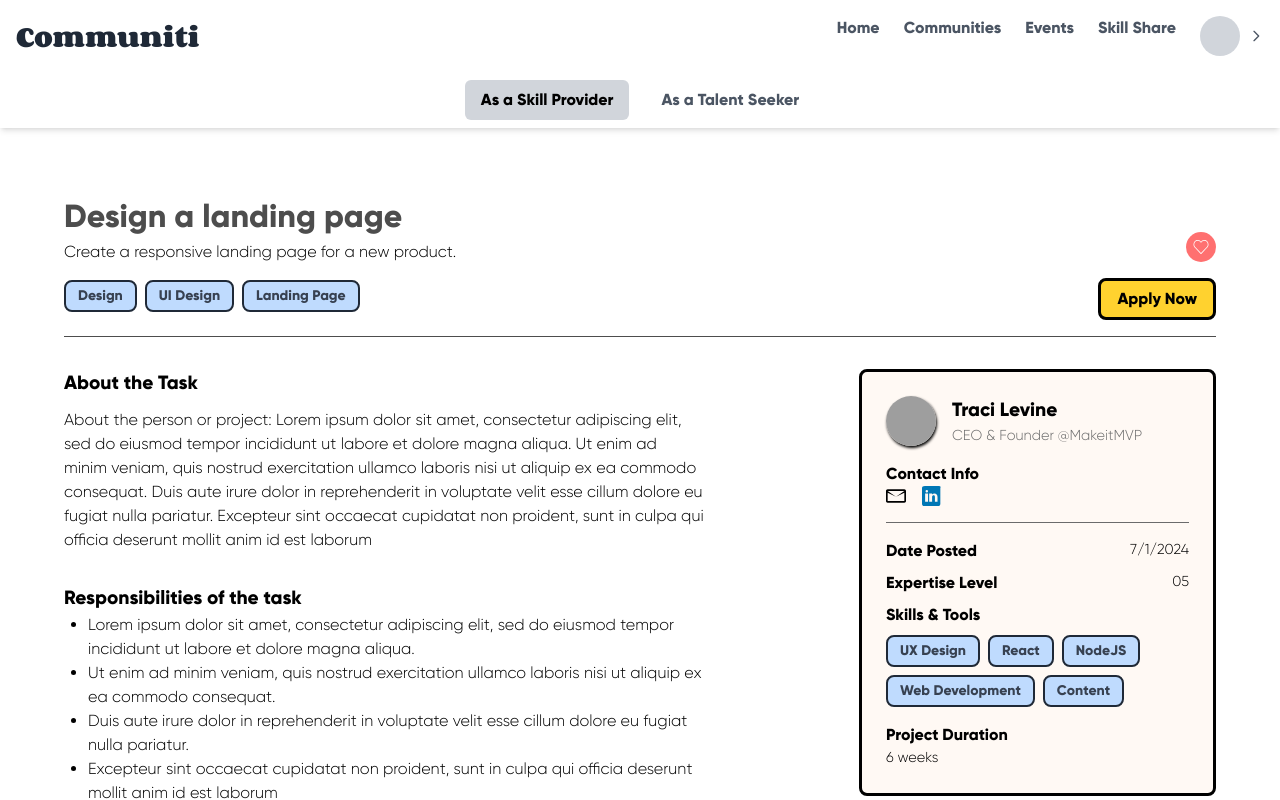
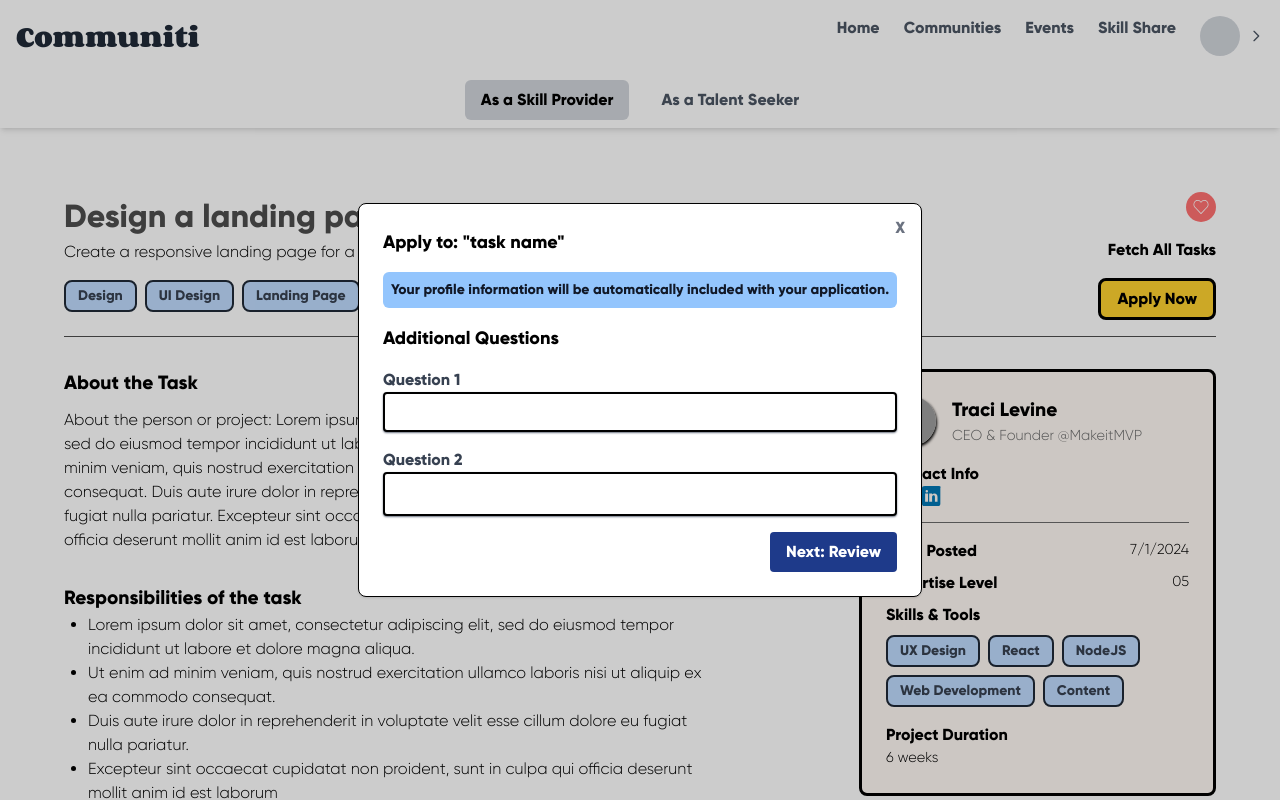
Before and after one commit to makeitMVPadmin/P4_Skill_Exchange, a React (Vite) app: page /marketplace/1 in a window 1280 px wide. Both pictures are taken after a click on the element "Apply Now". Shown: the top 800 px of the page. Built offline with nearby package versions, Linux system fonts and the light colour scheme; no server answers; grey boxes are pictures that could not be loaded.

Commit message:
style of the job card modal modified

```diff
--- a/src/components/Modals/ProjectCardModal/ProjectCardModal.tsx
+++ b/src/components/Modals/ProjectCardModal/ProjectCardModal.tsx
@@ -1,5 +1,5 @@
 import React, { useEffect, useState } from 'react';
-
+import { Link } from 'react-router-dom';
 interface PropTypes {
   isProjectCardModalOpen: boolean;
   onClose: () => void;
@@ -63,9 +63,10 @@ const ProjectCardModal: React.FC<PropTypes> = ({ isProjectCardModalOpen, onClose
       <div>
         <label className="block text-gray-700" htmlFor="question1">
           Question 1
+          {/* should be fetched from be */}
         </label>
         <input
-          className="w-full px-3 py-2 border border-gray-300 rounded"
+          className="w-full px-3 py-2 border-2 border-black rounded shadow-sm shadow-gray-500 text-sm font-light"
           type="text"
           name="question1"
           value={answerOne}
@@ -75,9 +76,10 @@ const ProjectCardModal: React.FC<PropTypes> = ({ isProjectCardModalOpen, onClose
       <div>
         <label className="block text-gray-700" htmlFor="question2">
           Question 2
+          {/* should be fetched from be */}
         </label>
         <input
-          className="w-full px-3 py-2 border border-gray-300 rounded"
+          className="w-full px-3 py-2 border-2 border-black rounded shadow-sm shadow-gray-500"
           type="text"
           name="question2"
           value={answerTwo}
@@ -85,18 +87,18 @@ const ProjectCardModal: React.FC<PropTypes> = ({ isProjectCardModalOpen, onClose
         />
       </div>
       <div className="flex justify-end space-x-4">
-        <button
+        {/* <button
           className="px-4 py-2 bg-gray-200 text-gray-700 rounded hover:bg-gray-300"
           type="button"
           onClick={onClose}
         >
           Back
-        </button>
+        </button> */}
         <button
-          className="px-4 py-2 bg-blue-500 text-white rounded hover:bg-blue-600"
+          className="px-4 py-2 bg-blue-900 text-white rounded hover:bg-blue-700"
           type="submit"
         >
-          Review
+          Next: Review
         </button>
       </div>
     </form>
@@ -118,14 +120,14 @@ const ProjectCardModal: React.FC<PropTypes> = ({ isProjectCardModalOpen, onClose
       </div>
       <div className="flex justify-end space-x-4">
         <button
-          className="px-4 py-2 bg-gray-200 text-gray-700 rounded hover:bg-gray-300"
+          className="px-4 py-2 bg-white text-gray-700 border border-black rounded hover:bg-gray-100"
           type="button"
           onClick={() => setIsReviewMode(false)}
         >
           Back
         </button>
         <button
-          className="px-4 py-2 bg-blue-500 text-white rounded hover:bg-blue-600"
+          className="px-4 py-2 bg-blue-900 text-white rounded hover:bg-blue-700"
           type="button"
           onClick={handleFinalSubmit}
         >
@@ -154,22 +156,21 @@ const ProjectCardModal: React.FC<PropTypes> = ({ isProjectCardModalOpen, onClose
           ></path>
         </svg>
       </div>
-      <p className="mb-4">Your application to "task name" has been submitted</p>
+      <p className="mb-4 text-sm">Your application to "task name" has been submitted</p>
+      {/* task name should be replaced by the real task name from be */}
       <div className="flex justify-center space-x-4">
-        <button
-          className="px-4 py-2 bg-blue-500 text-white rounded hover:bg-blue-600"
-          type="button"
-          onClick={onViewMoreProjects}
+        <Link
+          to="/"
+          className="px-4 py-2 bg-white text-gray-700 border border-black rounded hover:bg-gray-100"
         >
           View more projects
-        </button>
-        <button
-          className="px-4 py-2 bg-gray-200 text-gray-700 rounded hover:bg-gray-300"
-          type="button"
-          onClick={onClose}
+        </Link>
+        <Link
+          to="/profile"
+          className="px-4 py-2 bg-blue-900 text-white rounded hover:bg-blue-600 text-center"
         >
           Go to profile
-        </button>
+        </Link>
       </div>
     </div>
   );
@@ -182,13 +183,13 @@ const ProjectCardModal: React.FC<PropTypes> = ({ isProjectCardModalOpen, onClose
       onClick={onClose}
     >
       <div
-        className={`bg-white rounded-lg shadow p-6 transition-all max-w-md ${
-          isProjectCardModalOpen ? 'scale-100 opacity-100' : 'scale-110 opacity-0'
-        }`}
+        className={`bg-white rounded-lg shadow p-6 border border-black transition-all max-w-x1 ${
+        isProjectCardModalOpen ? 'scale-100 opacity-100' : 'scale-110 opacity-0'
+      }`}
         onClick={(e) => e.stopPropagation()}
       >
         <button
-          className="absolute top-2 right-2 py-1 px-2 border border-neutral-200 rounded-md text-gray-400 bg-white hover:text-grey-600"
+          className="absolute top-2 right-2 py-1 px-2 rounded-md text-gray-500 bg-white hover:text-grey-600"
           onClick={(e) => {
             e.stopPropagation();
             onClose();
@@ -201,9 +202,10 @@ const ProjectCardModal: React.FC<PropTypes> = ({ isProjectCardModalOpen, onClose
             renderSubmissionComplete()
           ) : (
             <>
-              <h2 className="text-xl font-semibold">Apply to "task name"</h2>
-              <section className="text-gray-700">
-                Your skills and your project information from your profile will be included with your application.
+              <h2 className="text-lg font-medium">Apply to: "task name"</h2>
+              {/* task name should be fetched from the project info */}
+              <section className="text-gray-900 bg-blue-300 p-2 text-sm rounded-md">
+                Your profile information will be automatically included with your application.
               </section>
               <h3 className="text-lg font-medium">Additional Questions</h3>
               {isReviewMode ? renderReview() : renderForm()}
--- a/src/pages/MarketPlacePage/MarketPlaceTaskDetail.tsx
+++ b/src/pages/MarketPlacePage/MarketPlaceTaskDetail.tsx
@@ -7,7 +7,7 @@ import ProjectCardModal from "@/src/components/Modals/ProjectCardModal/ProjectCa
 import Tag from "@/src/components/Tag/Tag";
 import Button from "@/src/components/SeButton/SeButton";
 import TaskPosterCard from "@/src/pages/MarketPlacePage/components/TaskPosterCard/TaskPosterCard";
-
+import { getAllTasks } from '@/src/utils/Firebase';
 import { JobDetail } from "@/src/types";
 
 import "./MarketPlaceTaskDetail.scss";
@@ -45,6 +45,9 @@ function MarketplaceTaskDetail() {
           <div className="task__detail-header__favorite">
             <img src={HeartIcon} alt="header__favorite-icon" />
           </div>
+          <button onClick={() => getAllTasks().catch(console.error)}>
+        Fetch All Tasks
+      </button>
           <Button
             text="apply now"
             onClick={() => setIsProjectCardModalOpen(true)}
```
